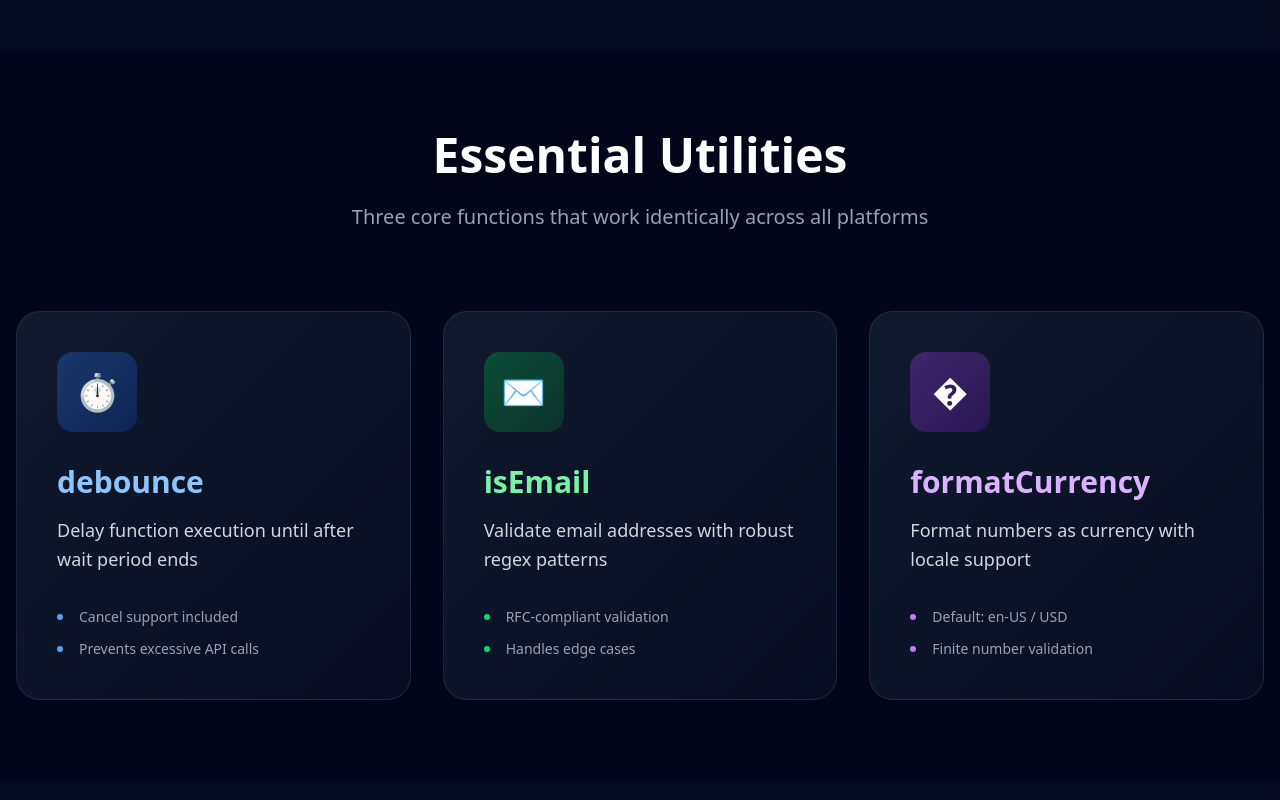
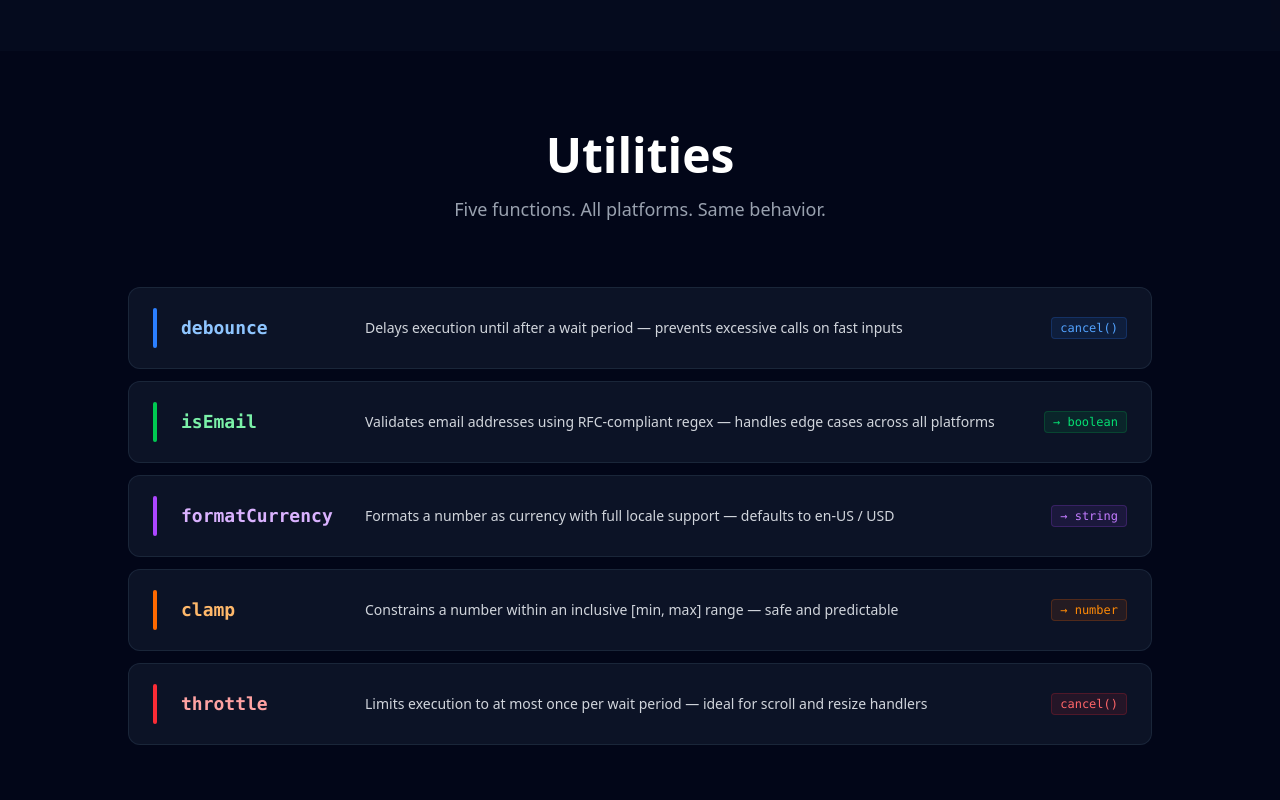
Before and after one commit to modulum-studio/modulum-landing, an Astro site: page /kompkit in a window 1280 px wide. Shown: the part 1240-2040 px from the top of the page. Built offline with nearby package versions, Linux system fonts and the light colour scheme; Astro itself is replaced by a stand-in of ours.

Commit message:
feat: Update KompKit to v0.4.0-alpha.0 with new utilities and redesigned layout

```diff
--- a/src/pages/kompkit.astro
+++ b/src/pages/kompkit.astro
@@ -26,7 +26,7 @@ import "../styles/global.css";
           <span
             class="inline-flex items-center px-3 py-1 rounded-full text-xs font-medium bg-orange-500/20 text-orange-300 border border-orange-500/30"
           >
-            v0.3.0-alpha.1
+            v0.4.0-alpha.0
           </span>
         </div>
       </div>
@@ -141,91 +141,124 @@ import "../styles/global.css";
 
     <!-- Utilities Section -->
     <section class="px-4 py-20">
-      <div class="max-w-7xl mx-auto">
-        <div class="text-center mb-20">
-          <h2 class="text-4xl md:text-5xl font-bold mb-6">
-            Essential Utilities
-          </h2>
-          <p class="text-xl text-gray-400 max-w-2xl mx-auto">
-            Three core functions that work identically across all platforms
+      <div class="max-w-5xl mx-auto">
+        <div class="text-center mb-16">
+          <h2 class="text-4xl md:text-5xl font-bold mb-4">Utilities</h2>
+          <p class="text-lg text-gray-400">
+            Five functions. All platforms. Same behavior.
           </p>
         </div>
 
-        <div class="grid lg:grid-cols-3 gap-8">
+        <div class="space-y-3">
           <!-- debounce -->
           <div
-            class="group bg-gradient-to-br from-slate-800/60 to-slate-900/40 rounded-3xl p-10 border border-slate-700/50 hover:border-blue-500/30 hover:shadow-2xl hover:shadow-blue-500/10 transition-all duration-300"
+            class="group flex items-center gap-6 px-6 py-5 bg-slate-800/40 rounded-xl border border-slate-700/40 hover:border-blue-500/40 hover:bg-slate-800/60 transition-all duration-200"
           >
-            <div
-              class="w-20 h-20 bg-gradient-to-br from-blue-500/30 to-blue-600/20 rounded-2xl flex items-center justify-center mb-8 group-hover:scale-110 transition-transform"
+            <div class="w-1 h-10 bg-blue-500 rounded-full flex-shrink-0"></div>
+            <div class="w-40 flex-shrink-0">
+              <code class="text-blue-300 font-mono font-semibold text-lg"
+                >debounce</code
               >
-              <span class="text-4xl">⏱️</span>
             </div>
-            <h3 class="text-3xl font-bold mb-4 text-blue-300">debounce</h3>
-            <p class="text-gray-300 mb-8 text-lg leading-relaxed">
-              Delay function execution until after wait period ends
-            </p>
-            <div class="space-y-3">
-              <div class="flex items-center text-gray-400">
-                <div class="w-1.5 h-1.5 bg-blue-400 rounded-full mr-4"></div>
-                <span class="text-sm">Cancel support included</span>
+            <div class="flex-1 text-gray-300 text-sm leading-relaxed">
+              Delays execution until after a wait period — prevents excessive
+              calls on fast inputs
             </div>
-              <div class="flex items-center text-gray-400">
-                <div class="w-1.5 h-1.5 bg-blue-400 rounded-full mr-4"></div>
-                <span class="text-sm">Prevents excessive API calls</span>
-              </div>
+            <div class="hidden md:flex items-center gap-3 flex-shrink-0">
+              <span
+                class="px-2 py-0.5 bg-blue-500/10 text-blue-400 text-xs rounded border border-blue-500/20 font-mono"
+                >cancel()</span
+              >
             </div>
           </div>
 
           <!-- isEmail -->
           <div
-            class="group bg-gradient-to-br from-slate-800/60 to-slate-900/40 rounded-3xl p-10 border border-slate-700/50 hover:border-green-500/30 hover:shadow-2xl hover:shadow-green-500/10 transition-all duration-300"
+            class="group flex items-center gap-6 px-6 py-5 bg-slate-800/40 rounded-xl border border-slate-700/40 hover:border-green-500/40 hover:bg-slate-800/60 transition-all duration-200"
           >
-            <div
-              class="w-20 h-20 bg-gradient-to-br from-green-500/30 to-green-600/20 rounded-2xl flex items-center justify-center mb-8 group-hover:scale-110 transition-transform"
+            <div class="w-1 h-10 bg-green-500 rounded-full flex-shrink-0"></div>
+            <div class="w-40 flex-shrink-0">
+              <code class="text-green-300 font-mono font-semibold text-lg"
+                >isEmail</code
               >
-              <span class="text-4xl">✉️</span>
             </div>
-            <h3 class="text-3xl font-bold mb-4 text-green-300">isEmail</h3>
-            <p class="text-gray-300 mb-8 text-lg leading-relaxed">
-              Validate email addresses with robust regex patterns
-            </p>
-            <div class="space-y-3">
-              <div class="flex items-center text-gray-400">
-                <div class="w-1.5 h-1.5 bg-green-400 rounded-full mr-4"></div>
-                <span class="text-sm">RFC-compliant validation</span>
+            <div class="flex-1 text-gray-300 text-sm leading-relaxed">
+              Validates email addresses using RFC-compliant regex — handles edge
+              cases across all platforms
             </div>
-              <div class="flex items-center text-gray-400">
-                <div class="w-1.5 h-1.5 bg-green-400 rounded-full mr-4"></div>
-                <span class="text-sm">Handles edge cases</span>
-              </div>
+            <div class="hidden md:flex items-center gap-3 flex-shrink-0">
+              <span
+                class="px-2 py-0.5 bg-green-500/10 text-green-400 text-xs rounded border border-green-500/20 font-mono"
+                >→ boolean</span
+              >
             </div>
           </div>
 
           <!-- formatCurrency -->
           <div
-            class="group bg-gradient-to-br from-slate-800/60 to-slate-900/40 rounded-3xl p-10 border border-slate-700/50 hover:border-purple-500/30 hover:shadow-2xl hover:shadow-purple-500/10 transition-all duration-300"
+            class="group flex items-center gap-6 px-6 py-5 bg-slate-800/40 rounded-xl border border-slate-700/40 hover:border-purple-500/40 hover:bg-slate-800/60 transition-all duration-200"
           >
+            <div class="w-1 h-10 bg-purple-500 rounded-full flex-shrink-0">
+            </div>
+            <div class="w-40 flex-shrink-0">
+              <code class="text-purple-300 font-mono font-semibold text-lg"
+                >formatCurrency</code
+              >
+            </div>
+            <div class="flex-1 text-gray-300 text-sm leading-relaxed">
+              Formats a number as currency with full locale support — defaults
+              to en-US / USD
+            </div>
+            <div class="hidden md:flex items-center gap-3 flex-shrink-0">
+              <span
+                class="px-2 py-0.5 bg-purple-500/10 text-purple-400 text-xs rounded border border-purple-500/20 font-mono"
+                >→ string</span
+              >
+            </div>
+          </div>
+
+          <!-- clamp -->
           <div
-              class="w-20 h-20 bg-gradient-to-br from-purple-500/30 to-purple-600/20 rounded-2xl flex items-center justify-center mb-8 group-hover:scale-110 transition-transform"
+            class="group flex items-center gap-6 px-6 py-5 bg-slate-800/40 rounded-xl border border-slate-700/40 hover:border-orange-500/40 hover:bg-slate-800/60 transition-all duration-200"
           >
-              <span class="text-4xl">�</span>
+            <div class="w-1 h-10 bg-orange-500 rounded-full flex-shrink-0">
             </div>
-            <h3 class="text-3xl font-bold mb-4 text-purple-300">
-              formatCurrency
-            </h3>
-            <p class="text-gray-300 mb-8 text-lg leading-relaxed">
-              Format numbers as currency with locale support
-            </p>
-            <div class="space-y-3">
-              <div class="flex items-center text-gray-400">
-                <div class="w-1.5 h-1.5 bg-purple-400 rounded-full mr-4"></div>
-                <span class="text-sm">Default: en-US / USD</span>
+            <div class="w-40 flex-shrink-0">
+              <code class="text-orange-300 font-mono font-semibold text-lg"
+                >clamp</code
+              >
             </div>
-              <div class="flex items-center text-gray-400">
-                <div class="w-1.5 h-1.5 bg-purple-400 rounded-full mr-4"></div>
-                <span class="text-sm">Finite number validation</span>
+            <div class="flex-1 text-gray-300 text-sm leading-relaxed">
+              Constrains a number within an inclusive [min, max] range — safe
+              and predictable
             </div>
+            <div class="hidden md:flex items-center gap-3 flex-shrink-0">
+              <span
+                class="px-2 py-0.5 bg-orange-500/10 text-orange-400 text-xs rounded border border-orange-500/20 font-mono"
+                >→ number</span
+              >
+            </div>
+          </div>
+
+          <!-- throttle -->
+          <div
+            class="group flex items-center gap-6 px-6 py-5 bg-slate-800/40 rounded-xl border border-slate-700/40 hover:border-red-500/40 hover:bg-slate-800/60 transition-all duration-200"
+          >
+            <div class="w-1 h-10 bg-red-500 rounded-full flex-shrink-0"></div>
+            <div class="w-40 flex-shrink-0">
+              <code class="text-red-300 font-mono font-semibold text-lg"
+                >throttle</code
+              >
+            </div>
+            <div class="flex-1 text-gray-300 text-sm leading-relaxed">
+              Limits execution to at most once per wait period — ideal for
+              scroll and resize handlers
+            </div>
+            <div class="hidden md:flex items-center gap-3 flex-shrink-0">
+              <span
+                class="px-2 py-0.5 bg-red-500/10 text-red-400 text-xs rounded border border-red-500/20 font-mono"
+                >cancel()</span
+              >
             </div>
           </div>
         </div>
@@ -245,7 +278,7 @@ import "../styles/global.css";
         <div class="grid md:grid-cols-3 gap-8">
           <!-- Web/TypeScript -->
           <div
-            class="bg-gradient-to-br from-slate-800/50 to-slate-800/30 rounded-2xl p-8 border border-slate-700/50 hover:border-blue-500/30 transition-all group"
+            class="bg-gradient-to-br from-slate-800/50 to-slate-800/30 rounded-2xl p-8 border border-slate-700/50 hover:border-blue-500/30 transition-all"
           >
             <div class="flex items-center justify-between mb-6">
               <div
@@ -255,19 +288,16 @@ import "../styles/global.css";
               </div>
               <span
                 class="px-3 py-1 bg-green-500/20 text-green-300 text-xs font-medium rounded-full border border-green-500/30"
+                >✓ Published</span
               >
-                ✓ Published
-              </span>
             </div>
             <h3 class="text-2xl font-bold mb-2">Web</h3>
             <p class="text-gray-400 mb-6">TypeScript / JavaScript</p>
-
             <div class="bg-slate-900/50 rounded-lg p-4 mb-6">
               <code class="text-green-400 text-sm font-mono"
                 >npm install kompkit-core</code
               >
             </div>
-
             <a
               href="https://www.npmjs.com/package/kompkit-core"
               target="_blank"
@@ -279,20 +309,19 @@ import "../styles/global.css";
                 fill="none"
                 stroke="currentColor"
                 viewBox="0 0 24 24"
-              >
-                <path
+                ><path
                   stroke-linecap="round"
                   stroke-linejoin="round"
                   stroke-width="2"
                   d="M10 6H6a2 2 0 00-2 2v10a2 2 0 002 2h10a2 2 0 002-2v-4M14 4h6m0 0v6m0-6L10 14"
-                ></path>
-              </svg>
+                ></path></svg
+              >
             </a>
           </div>
 
           <!-- Flutter/Dart -->
           <div
-            class="bg-gradient-to-br from-slate-800/50 to-slate-800/30 rounded-2xl p-8 border border-slate-700/50 hover:border-cyan-500/30 transition-all group"
+            class="bg-gradient-to-br from-slate-800/50 to-slate-800/30 rounded-2xl p-8 border border-slate-700/50 hover:border-cyan-500/30 transition-all"
           >
             <div class="flex items-center justify-between mb-6">
               <div
@@ -302,19 +331,16 @@ import "../styles/global.css";
               </div>
               <span
                 class="px-3 py-1 bg-green-500/20 text-green-300 text-xs font-medium rounded-full border border-green-500/30"
+                >✓ Published</span
               >
-                ✓ Published
-              </span>
             </div>
             <h3 class="text-2xl font-bold mb-2">Flutter</h3>
             <p class="text-gray-400 mb-6">Dart</p>
-
             <div class="bg-slate-900/50 rounded-lg p-4 mb-6">
               <code class="text-green-400 text-sm font-mono"
-                >flutter pub add kompkit_core</code
+                >flutter pub add kompkit_core:^0.4.0-alpha.0</code
               >
             </div>
-
             <a
               href="https://pub.dev/packages/kompkit_core"
               target="_blank"
@@ -326,20 +352,19 @@ import "../styles/global.css";
                 fill="none"
                 stroke="currentColor"
                 viewBox="0 0 24 24"
-              >
-                <path
+                ><path
                   stroke-linecap="round"
                   stroke-linejoin="round"
                   stroke-width="2"
                   d="M10 6H6a2 2 0 00-2 2v10a2 2 0 002 2h10a2 2 0 002-2v-4M14 4h6m0 0v6m0-6L10 14"
-                ></path>
-              </svg>
+                ></path></svg
+              >
             </a>
           </div>
 
           <!-- Android/Kotlin -->
           <div
-            class="bg-gradient-to-br from-slate-800/50 to-slate-800/30 rounded-2xl p-8 border border-slate-700/50 hover:border-purple-500/30 transition-all group"
+            class="bg-gradient-to-br from-slate-800/50 to-slate-800/30 rounded-2xl p-8 border border-slate-700/50 hover:border-purple-500/30 transition-all"
           >
             <div class="flex items-center justify-between mb-6">
               <div
@@ -349,19 +374,16 @@ import "../styles/global.css";
               </div>
               <span
                 class="px-3 py-1 bg-orange-500/20 text-orange-300 text-xs font-medium rounded-full border border-orange-500/30"
+                >🚧 Local Only</span
               >
-                🚧 Local Only
-              </span>
             </div>
             <h3 class="text-2xl font-bold mb-2">Android</h3>
             <p class="text-gray-400 mb-6">Kotlin / JVM</p>
-
             <div class="bg-slate-900/50 rounded-lg p-4 mb-4">
               <code class="text-gray-400 text-xs font-mono"
                 >// Local project reference</code
               >
             </div>
-
             <p class="text-gray-500 text-sm">
               Maven Central publishing coming soon
             </p>
@@ -380,7 +402,7 @@ import "../styles/global.css";
         >
           <span class="w-3 h-3 bg-orange-400 rounded-full mr-4 animate-pulse"
           ></span>
-          <span class="font-semibold">Alpha Release - v0.3.0-alpha.1</span>
+          <span class="font-semibold">Alpha Release - v0.4.0-alpha.0</span>
         </div>
 
         <h2
```
Lines whose indentation alone changed are shown as unchanged.
